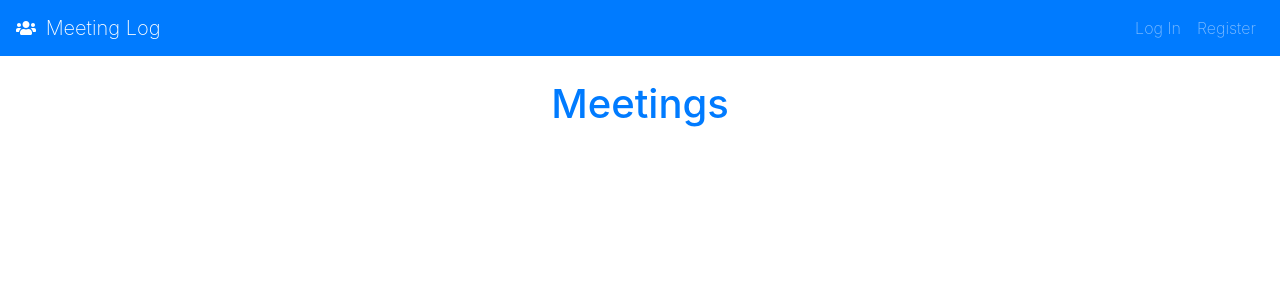
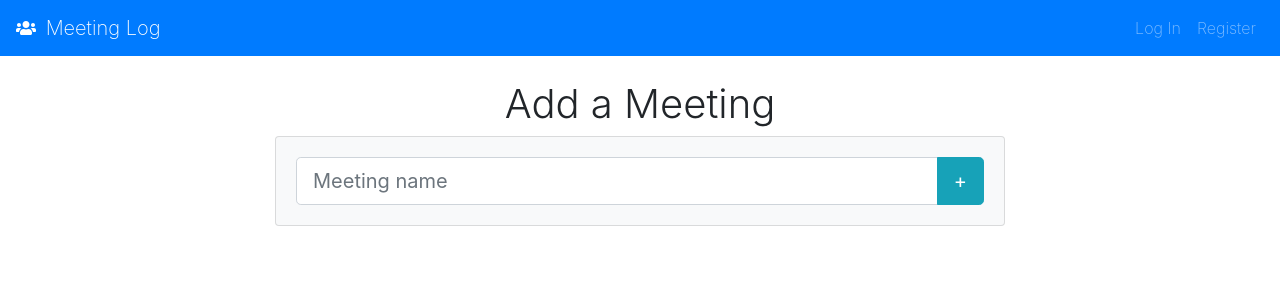
Before and after one commit to Galiant/reactspa, a React (Create React App) app: page /meetings in a window 1280 px wide. Shown: the top 300 px of the page. Built offline with nearby package versions, Linux system fonts and the light colour scheme; no server answers.

Commit message:
Pushing data to firebase

```diff
--- a/src/App.js
+++ b/src/App.js
@@ -50,6 +50,12 @@
       });
   };
 
+  const addMeeting = meetingName => {
+    const ref = firebase.database().ref(`meetings/${user.uid}`);
+
+    ref.push({ meetingName: meetingName });
+  };
+
   return (
     <div>
       <Navigation user={user} logoutUser={logoutUser} />
@@ -57,7 +63,7 @@
       <Router>
         <Home path="/" user={user} />
         <Login path="/login" />
-        <Meetings path="/meetings" />
+        <Meetings path="/meetings" addMeeting={addMeeting} />
         <Register path="/register" registerUser={registerUser} />
       </Router>
     </div>
--- a/src/Meetings.js
+++ b/src/Meetings.js
@@ -1,16 +1,58 @@
-import React from "react";
+import React, { useState } from "react";
 import PropTypes from "prop-types";
 
-const Meetings = ({ user }) => {
+const Meetings = ({ addMeeting }) => {
+  const [meetingName, setMeetingName] = useState("");
+
+  const handleChange = (event, setItem) => {
+    return setItem(event.target.value);
+  };
+
+  const handleSubmit = e => {
+    e.preventDefault();
+    addMeeting(meetingName);
+    setMeetingName("");
+  };
+
   return (
-    <div className="text-center mt-4">
-      <h1 className="text-primary">Meetings</h1>
+    <div className="container mt-4">
+      <div className="row justify-content-center">
+        <div className="col-md-8 text-center">
+          <h1 className="font-weight-light">Add a Meeting</h1>
+          <div className="card bg-light">
+            <div className="card-body text-center">
+              <form className="formgroup" onSubmit={handleSubmit}>
+                <div className="input-group input-group-lg">
+                  <input
+                    type="text"
+                    className="form-control"
+                    name="meetingName"
+                    placeholder="Meeting name"
+                    aria-describedby="buttonAdd"
+                    value={meetingName}
+                    onChange={e => handleChange(e, setMeetingName)}
+                  />
+                  <div className="input-group-append">
+                    <button
+                      type="submit"
+                      className="btn btn-sm btn-info"
+                      id="buttonAdd"
+                    >
+                      +
+                    </button>
+                  </div>
+                </div>
+              </form>
+            </div>
+          </div>
+        </div>
+      </div>
     </div>
   );
 };
 
 Meetings.propTypes = {
-  user: PropTypes.string,
+  addMeeting: PropTypes.string,
 };
 
 export default Meetings;
```
Also changed, not shown: src/Login.js (+1 -6 lines).
